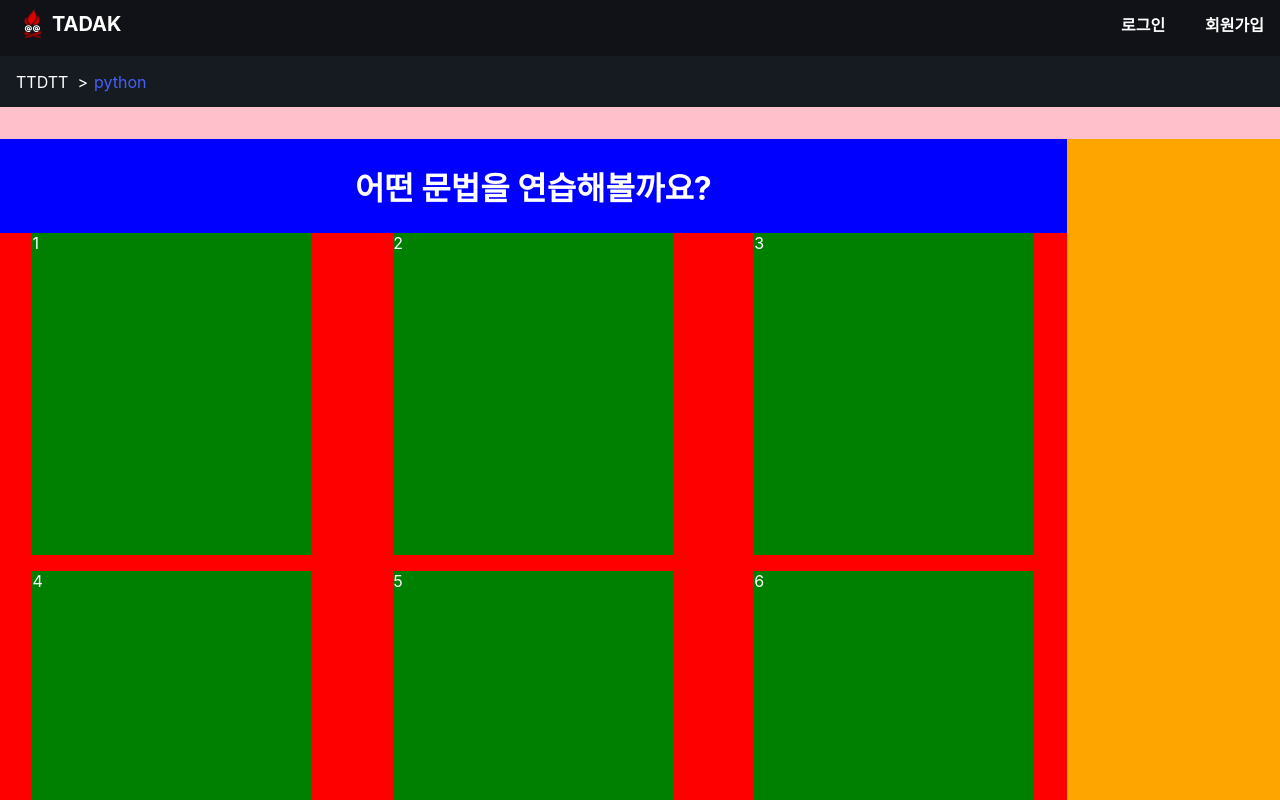
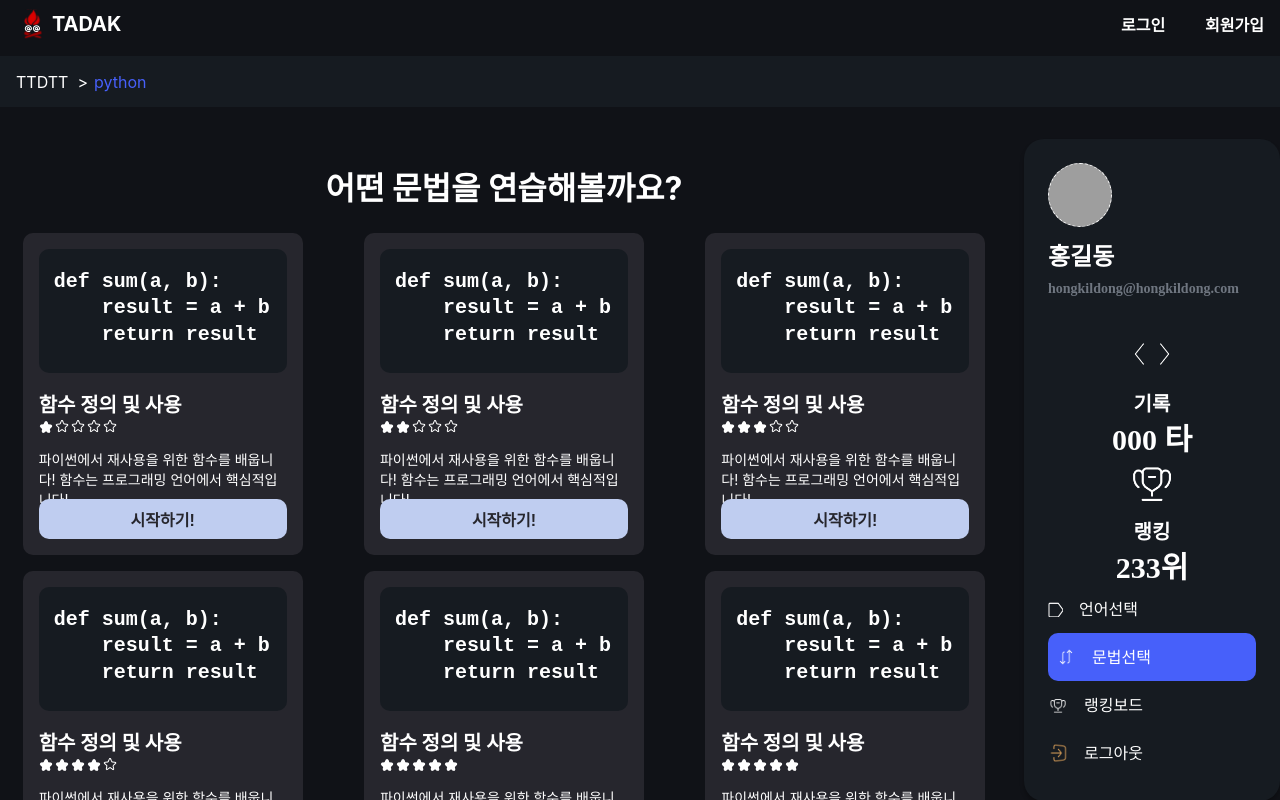
Before and after one commit to team-tadak/tadak-frontend, a React (Create React App) app: page /python in a window 1280 px wide. Shown: the top 800 px of the page. Built offline with nearby package versions, Linux system fonts and the light colour scheme; no server answers; grey boxes are pictures that could not be loaded; a web font is replaced by a local one.

Commit message:
Add SyntaxSelectPage Items

```diff
--- a/src/constants/syntaxes.js
+++ b/src/constants/syntaxes.js
@@ -1,10 +1,242 @@
 export const SYNTAXES = {
   Python: [
-    "기본 연산 해보기",
-    "if else 문 연습하기",
-    "반복문 연습하기",
-    "함수 정의해보기",
-    "class 정의해보기",
-    "파일 입출력 해보기",
+    {
+      title: "함수 정의 및 사용",
+      level: 1,
+      example: (
+        <p>
+          def sum(a, b):
+          <br />
+          &nbsp;&nbsp;&nbsp;&nbsp;result = a + b<br />
+          &nbsp;&nbsp;&nbsp;&nbsp;return result
+        </p>
+      ),
+      summary: "파이썬에서 재사용을 위한 함수를 배웁니다! 함수는 프로그래밍 언어에서 핵심적입니다!",
+    },
+    {
+      title: "함수 정의 및 사용",
+      level: 2,
+      example: (
+        <p>
+          def sum(a, b):
+          <br />
+          &nbsp;&nbsp;&nbsp;&nbsp;result = a + b<br />
+          &nbsp;&nbsp;&nbsp;&nbsp;return result
+        </p>
+      ),
+      summary: "파이썬에서 재사용을 위한 함수를 배웁니다! 함수는 프로그래밍 언어에서 핵심적입니다!",
+    },
+    {
+      title: "함수 정의 및 사용",
+      level: 3,
+      example: (
+        <p>
+          def sum(a, b):
+          <br />
+          &nbsp;&nbsp;&nbsp;&nbsp;result = a + b<br />
+          &nbsp;&nbsp;&nbsp;&nbsp;return result
+        </p>
+      ),
+      summary: "파이썬에서 재사용을 위한 함수를 배웁니다! 함수는 프로그래밍 언어에서 핵심적입니다!",
+    },
+    {
+      title: "함수 정의 및 사용",
+      level: 4,
+      example: (
+        <p>
+          def sum(a, b):
+          <br />
+          &nbsp;&nbsp;&nbsp;&nbsp;result = a + b<br />
+          &nbsp;&nbsp;&nbsp;&nbsp;return result
+        </p>
+      ),
+      summary: "파이썬에서 재사용을 위한 함수를 배웁니다! 함수는 프로그래밍 언어에서 핵심적입니다!",
+    },
+    {
+      title: "함수 정의 및 사용",
+      level: 5,
+      example: (
+        <p>
+          def sum(a, b):
+          <br />
+          &nbsp;&nbsp;&nbsp;&nbsp;result = a + b<br />
+          &nbsp;&nbsp;&nbsp;&nbsp;return result
+        </p>
+      ),
+      summary: "파이썬에서 재사용을 위한 함수를 배웁니다! 함수는 프로그래밍 언어에서 핵심적입니다!",
+    },
+    {
+      title: "함수 정의 및 사용",
+      level: 6,
+      example: (
+        <p>
+          def sum(a, b):
+          <br />
+          &nbsp;&nbsp;&nbsp;&nbsp;result = a + b<br />
+          &nbsp;&nbsp;&nbsp;&nbsp;return result
+        </p>
+      ),
+      summary: "파이썬에서 재사용을 위한 함수를 배웁니다! 함수는 프로그래밍 언어에서 핵심적입니다!",
+    },
+  ],
+  C: [
+    {
+      title: "함수 정의 및 사용",
+      level: 1,
+      example: (
+        <p>
+          def sum(a, b):
+          <br />
+          &nbsp;&nbsp;&nbsp;&nbsp;result = a + b<br />
+          &nbsp;&nbsp;&nbsp;&nbsp;return result
+        </p>
+      ),
+      summary: "c이다.",
+    },
+    {
+      title: "함수 정의 및 사용",
+      level: 1,
+      example: (
+        <p>
+          def sum(a, b):
+          <br />
+          &nbsp;&nbsp;&nbsp;&nbsp;result = a + b<br />
+          &nbsp;&nbsp;&nbsp;&nbsp;return result
+        </p>
+      ),
+      summary: "c이다.",
+    },
+    {
+      title: "함수 정의 및 사용",
+      level: 1,
+      example: (
+        <p>
+          def sum(a, b):
+          <br />
+          &nbsp;&nbsp;&nbsp;&nbsp;result = a + b<br />
+          &nbsp;&nbsp;&nbsp;&nbsp;return result
+        </p>
+      ),
+      summary: "c이다.",
+    },
+    {
+      title: "함수 정의 및 사용",
+      level: 1,
+      example: (
+        <p>
+          def sum(a, b):
+          <br />
+          &nbsp;&nbsp;&nbsp;&nbsp;result = a + b<br />
+          &nbsp;&nbsp;&nbsp;&nbsp;return result
+        </p>
+      ),
+      summary: "c이다.",
+    },
+    {
+      title: "함수 정의 및 사용",
+      level: 1,
+      example: (
+        <p>
+          def sum(a, b):
+          <br />
+          &nbsp;&nbsp;&nbsp;&nbsp;result = a + b<br />
+          &nbsp;&nbsp;&nbsp;&nbsp;return result
+        </p>
+      ),
+      summary: "c이다.",
+    },
+    {
+      title: "함수 정의 및 사용",
+      level: 1,
+      example: (
+        <p>
+          def sum(a, b):
+          <br />
+          &nbsp;&nbsp;&nbsp;&nbsp;result = a + b<br />
+          &nbsp;&nbsp;&nbsp;&nbsp;return result
+        </p>
+      ),
+      summary: "c이다.",
+    },
+  ],
+  Html: [
+    {
+      title: "함수 정의 및 사용",
+      level: 1,
+      example: (
+        <p>
+          def sum(a, b):
+          <br />
+          &nbsp;&nbsp;&nbsp;&nbsp;result = a + b<br />
+          &nbsp;&nbsp;&nbsp;&nbsp;return result
+        </p>
+      ),
+      summary: "html이다.",
+    },
+    {
+      title: "함수 정의 및 사용",
+      level: 1,
+      example: (
+        <p>
+          def sum(a, b):
+          <br />
+          &nbsp;&nbsp;&nbsp;&nbsp;result = a + b<br />
+          &nbsp;&nbsp;&nbsp;&nbsp;return result
+        </p>
+      ),
+      summary: "html이다.",
+    },
+    {
+      title: "함수 정의 및 사용",
+      level: 1,
+      example: (
+        <p>
+          def sum(a, b):
+          <br />
+          &nbsp;&nbsp;&nbsp;&nbsp;result = a + b<br />
+          &nbsp;&nbsp;&nbsp;&nbsp;return result
+        </p>
+      ),
+      summary: "html이다.",
+    },
+    {
+      title: "함수 정의 및 사용",
+      level: 1,
+      example: (
+        <p>
+          def sum(a, b):
+          <br />
+          &nbsp;&nbsp;&nbsp;&nbsp;result = a + b<br />
+          &nbsp;&nbsp;&nbsp;&nbsp;return result
+        </p>
+      ),
+      summary: "html이다.",
+    },
+    {
+      title: "함수 정의 및 사용",
+      level: 1,
+      example: (
+        <p>
+          def sum(a, b):
+          <br />
+          &nbsp;&nbsp;&nbsp;&nbsp;result = a + b<br />
+          &nbsp;&nbsp;&nbsp;&nbsp;return result
+        </p>
+      ),
+      summary: "html이다.",
+    },
+    {
+      title: "함수 정의 및 사용",
+      level: 1,
+      example: (
+        <p>
+          def sum(a, b):
+          <br />
+          &nbsp;&nbsp;&nbsp;&nbsp;result = a + b<br />
+          &nbsp;&nbsp;&nbsp;&nbsp;return result
+        </p>
+      ),
+      summary: "html이다.",
+    },
   ],
 };
--- a/src/pages/SyntaxSelect/index.js
+++ b/src/pages/SyntaxSelect/index.js
@@ -1,17 +1,19 @@
 import Breadcrumbs from "components/common/Breadcrumb";
 import React from "react";
 import styled from "@emotion/styled";
+import { SYNTAXES } from "constants/syntaxes";
+import SyntaxSelectComponent from "components/Syntax";
+import UserContainer from "pages/MyPage/UserContainer";
 
 const SyntaxSelectPageContainer = styled.div`
   padding-top: 32px;
   display: flex;
   flex-wrap: nowrap;
-  background-color: pink;
+  gap: 1em;
 `;
 
 const SyntaxSelectContainer = styled.div`
   flex-basis: 100%;
-  background-color: blue;
 `;
 
 const SyntaxText = styled.div`
@@ -25,7 +27,6 @@ const SyntaxText = styled.div`
 const SyntaxContainer = styled.div`
   width: 100%;
   display: flex;
-  background-color: red;
   flex-wrap: wrap;
   justify-content: space-around;
   align-content: space-around;
@@ -35,16 +36,10 @@ const SyntaxContainer = styled.div`
 const SyntaxItem = styled.div`
   width: 280px;
   height: 322px;
-  background-color: green;
-`;
-
-const UserProfileContainer = styled.div`
-  flex-basis: 256px;
-  height: 684px;
-  background-color: orange;
 `;
 
 function SyntaxSelect({ language }) {
+  const selectedlanguage = language.replace(/^[a-z]/, (char) => char.toUpperCase());
   return (
     <>
       <Breadcrumbs />
@@ -52,15 +47,19 @@ function SyntaxSelect({ language }) {
         <SyntaxSelectContainer>
           <SyntaxText>어떤 문법을 연습해볼까요?</SyntaxText>
           <SyntaxContainer>
-            <SyntaxItem>1</SyntaxItem>
-            <SyntaxItem>2</SyntaxItem>
-            <SyntaxItem>3</SyntaxItem>
-            <SyntaxItem>4</SyntaxItem>
-            <SyntaxItem>5</SyntaxItem>
-            <SyntaxItem>6</SyntaxItem>
+            {SYNTAXES[selectedlanguage].map((element) => (
+              <SyntaxItem>
+                <SyntaxSelectComponent
+                  example={element.example}
+                  title={element.title}
+                  level={element.level}
+                  summary={element.summary}
+                ></SyntaxSelectComponent>
+              </SyntaxItem>
+            ))}
           </SyntaxContainer>
         </SyntaxSelectContainer>
-        <UserProfileContainer />
+        <UserContainer />
       </SyntaxSelectPageContainer>
     </>
   );
```
